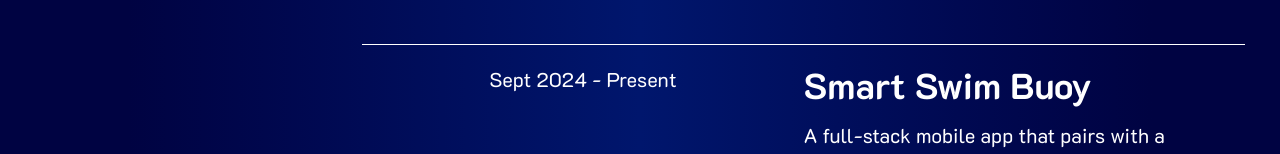
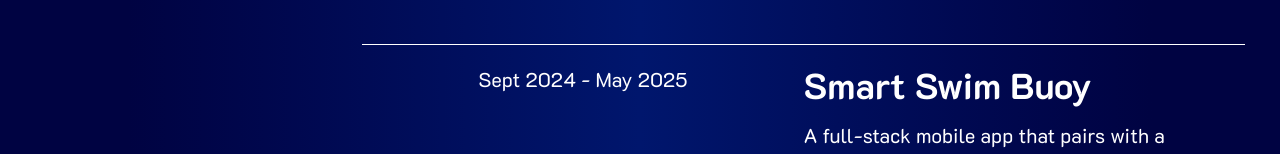
Before and after one commit to K3nLin/K3nLin.github.io, a React (Vite) app: page / in a window 1280 px wide. Shown: the part 756-910 px from the top of the page. Built offline with nearby package versions, Linux system fonts and the light colour scheme.

Commit message:
info update and redeploy

```diff
--- a/src/data.js
+++ b/src/data.js
@@ -1,7 +1,7 @@
 export const PROJECTS = [
   {
     title: 'Smart Swim Buoy',
-    duration: 'Sept 2024 - Present',
+    duration: 'Sept 2024 - May 2025',
     description:
       'A full-stack mobile app that pairs with a microcontroller-equipped swim buoy, enabling long-distance swimmers to track their swim distance in real time. The app connects via Bluetooth, records workout data, and helps swimmers monitor progress toward their goals.',
     skills: [
```
Also changed, not shown: 2 other files (tests, documents, lock files or other folders).
